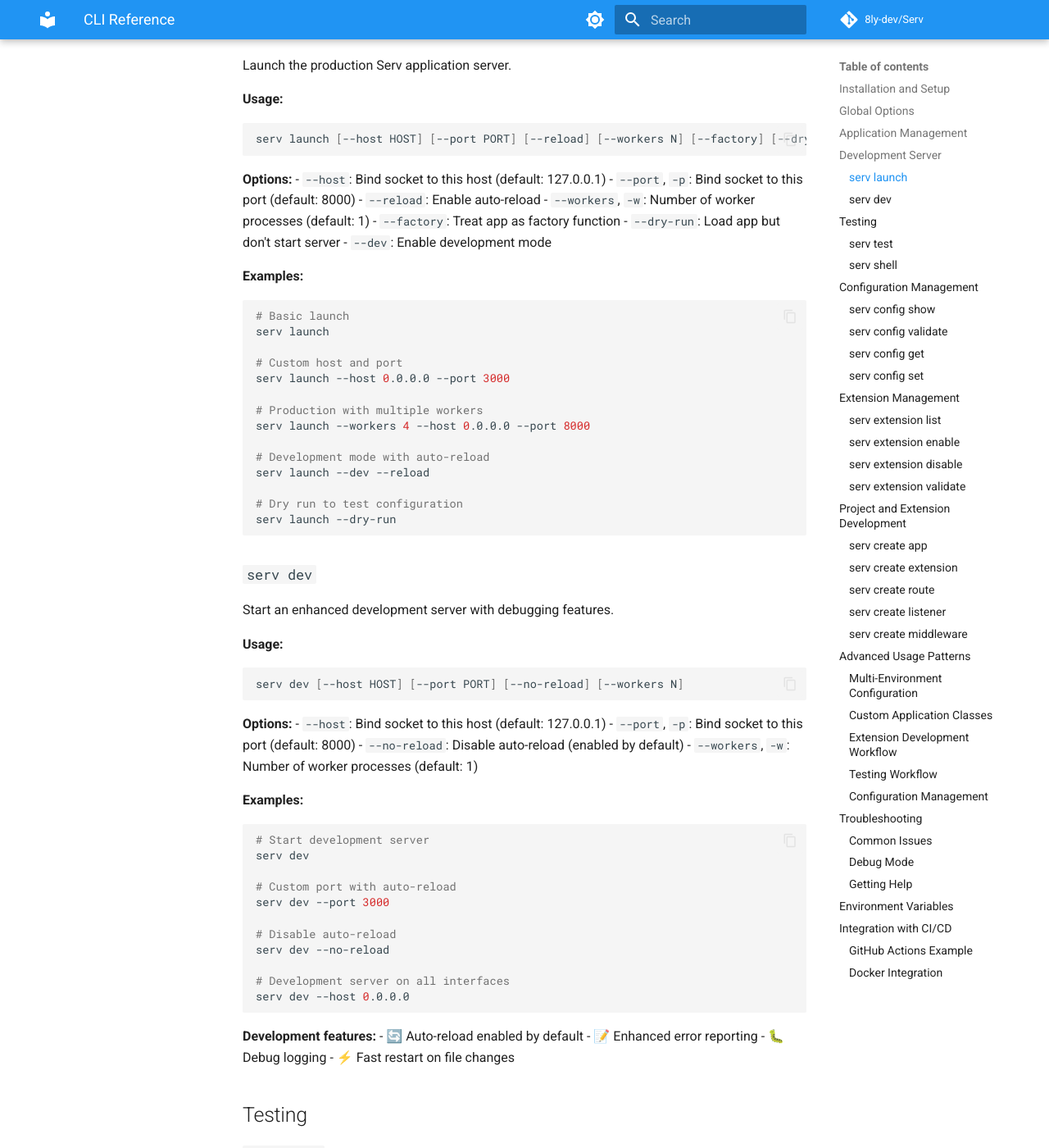
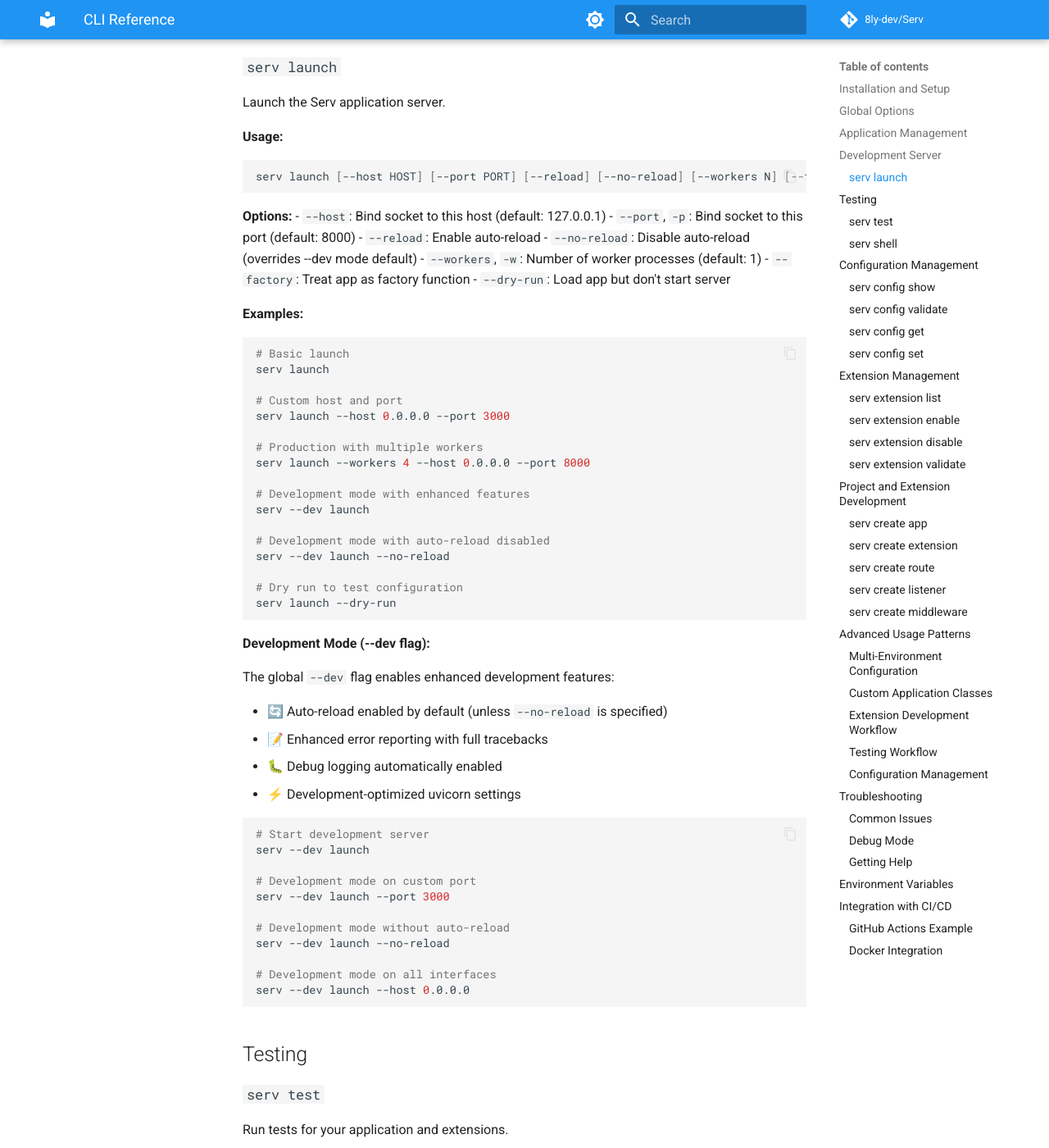
Before and after one commit to 8ly-dev/Serv, an MkDocs documentation site: the page built from docs/cli-reference.md, in a window 1280 px wide and 1400 px high, scrolled down 1142 px. Shown: the whole window at 82% size. Built offline with MkDocs 1.6.1 and Material for MkDocs 9.7.7, drawn with Linux system fonts in a browser that asks for light colours; comment, search, counter and statistics services are not loaded; some of the changed text lies outside the part shown.

Commit message:
Remove dev sub-command, use dev flag instead

````diff
--- a/docs/cli-reference.md
+++ b/docs/cli-reference.md
@@ -24,6 +24,7 @@ All Serv commands support these global options:
 |--------|-------------|---------|
 | `--version` | Show version information | `serv --version` |
 | `--debug` | Enable debug logging | `serv --debug launch` |
+| `--dev` | Enable development mode | `serv --dev launch` |
 | `--app`, `-a` | Custom application class | `serv -a myapp.core:CustomApp launch` |
 | `--config`, `-c` | Path to config file | `serv -c config/prod.yaml launch` |
 | `--extension-dirs` | Extension directory path | `serv --extension-dirs ./custom-extensions launch` |
@@ -34,21 +35,21 @@ All Serv commands support these global options:
 
 ### `serv launch`
 
-Launch the production Serv application server.
+Launch the Serv application server.
 
 **Usage:**
 ```bash
-serv launch [--host HOST] [--port PORT] [--reload] [--workers N] [--factory] [--dry-run] [--dev]
+serv launch [--host HOST] [--port PORT] [--reload] [--no-reload] [--workers N] [--factory] [--dry-run]
 ```
 
 **Options:**
 - `--host`: Bind socket to this host (default: 127.0.0.1)
 - `--port`, `-p`: Bind socket to this port (default: 8000)
 - `--reload`: Enable auto-reload
+- `--no-reload`: Disable auto-reload (overrides --dev mode default)
 - `--workers`, `-w`: Number of worker processes (default: 1)
 - `--factory`: Treat app as factory function
 - `--dry-run`: Load app but don't start server
-- `--dev`: Enable development mode
 
 **Examples:**
 
@@ -62,49 +63,38 @@ serv launch --host 0.0.0.0 --port 3000
 # Production with multiple workers
 serv launch --workers 4 --host 0.0.0.0 --port 8000
 
-# Development mode with auto-reload
-serv launch --dev --reload
+# Development mode with enhanced features
+serv --dev launch
+
+# Development mode with auto-reload disabled
+serv --dev launch --no-reload
 
 # Dry run to test configuration
 serv launch --dry-run
 ```
 
-### `serv dev`
+**Development Mode (--dev flag):**
 
-Start an enhanced development server with debugging features.
+The global `--dev` flag enables enhanced development features:
 
-**Usage:**
-```bash
-serv dev [--host HOST] [--port PORT] [--no-reload] [--workers N]
-```
-
-**Options:**
-- `--host`: Bind socket to this host (default: 127.0.0.1)
-- `--port`, `-p`: Bind socket to this port (default: 8000)
-- `--no-reload`: Disable auto-reload (enabled by default)
-- `--workers`, `-w`: Number of worker processes (default: 1)
-
-**Examples:**
+- 🔄 Auto-reload enabled by default (unless `--no-reload` is specified)
+- 📝 Enhanced error reporting with full tracebacks
+- 🐛 Debug logging automatically enabled
+- ⚡ Development-optimized uvicorn settings
 
 ```bash
 # Start development server
-serv dev
+serv --dev launch
 
-# Custom port with auto-reload
-serv dev --port 3000
+# Development mode on custom port
+serv --dev launch --port 3000
 
-# Disable auto-reload
-serv dev --no-reload
+# Development mode without auto-reload
+serv --dev launch --no-reload
 
-# Development server on all interfaces
-serv dev --host 0.0.0.0
+# Development mode on all interfaces
+serv --dev launch --host 0.0.0.0
 ```
-
-**Development features:**
-- 🔄 Auto-reload enabled by default
-- 📝 Enhanced error reporting
-- 🐛 Debug logging
-- ⚡ Fast restart on file changes
 
 ## Testing
 
@@ -687,7 +677,7 @@ serv extension enable my_feature
 serv test --extensions
 
 # 9. Start development server
-serv dev
+serv --dev launch
 ```
 
 ### Testing Workflow
@@ -766,7 +756,7 @@ serv launch --dry-run
 Enable debug logging for detailed information:
 
 ```bash
-serv --debug dev
+serv --debug launch
 serv --debug config validate
 serv --debug extension validate
 ```
@@ -778,7 +768,7 @@ serv --debug extension validate
 serv --help
 
 # Command-specific help
-serv dev --help
+serv --dev launch --help
 serv create route --help
 serv config set --help
 ```
````
Also changed, not shown: docs/getting-started/quick-start.md (+7 -6 lines), docs/guides/deployment.md (+1 -1 lines), docs/guides/extensions.md (+1 -1 lines), docs/guides/middleware.md (+1 -1 lines), docs/guides/routing.md (+1 -1 lines), 4 other files.
